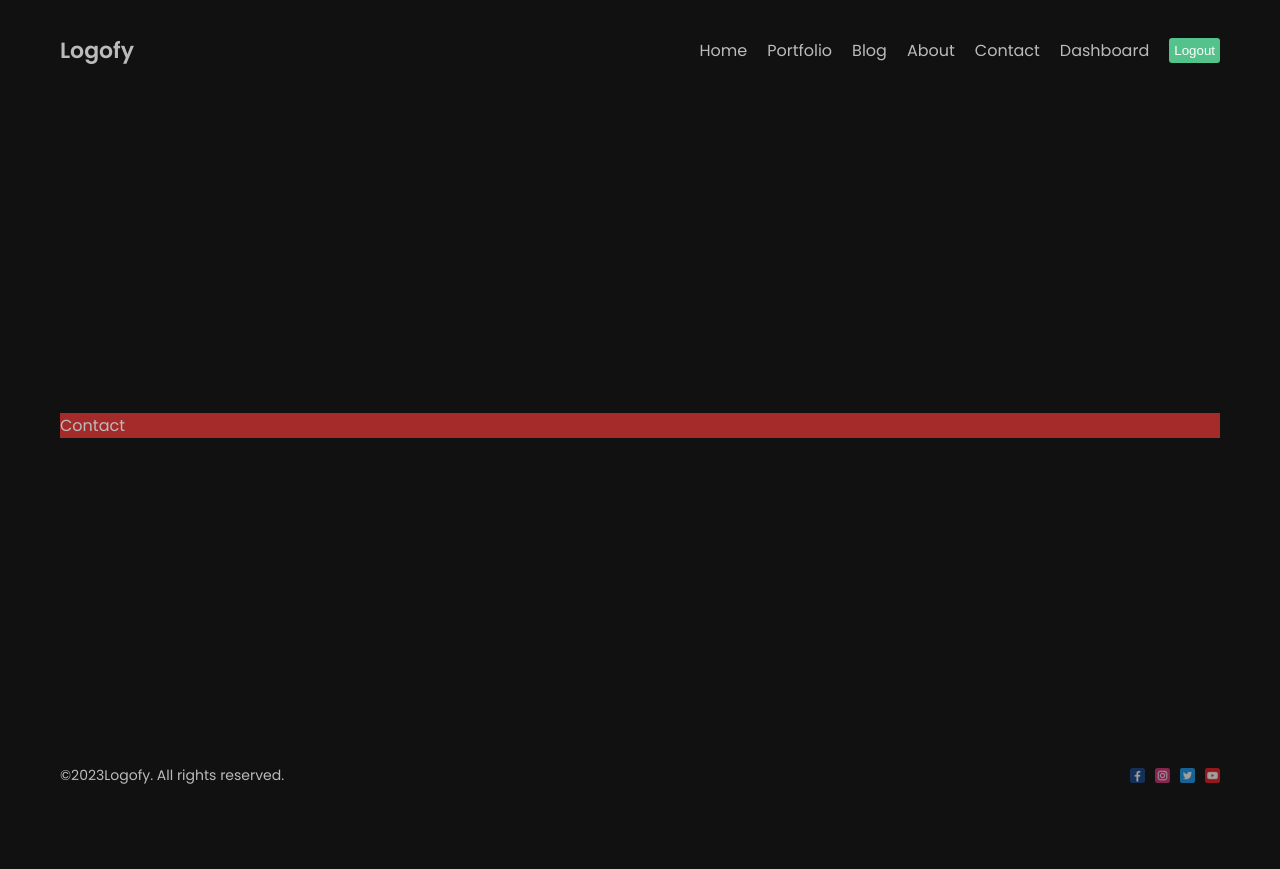
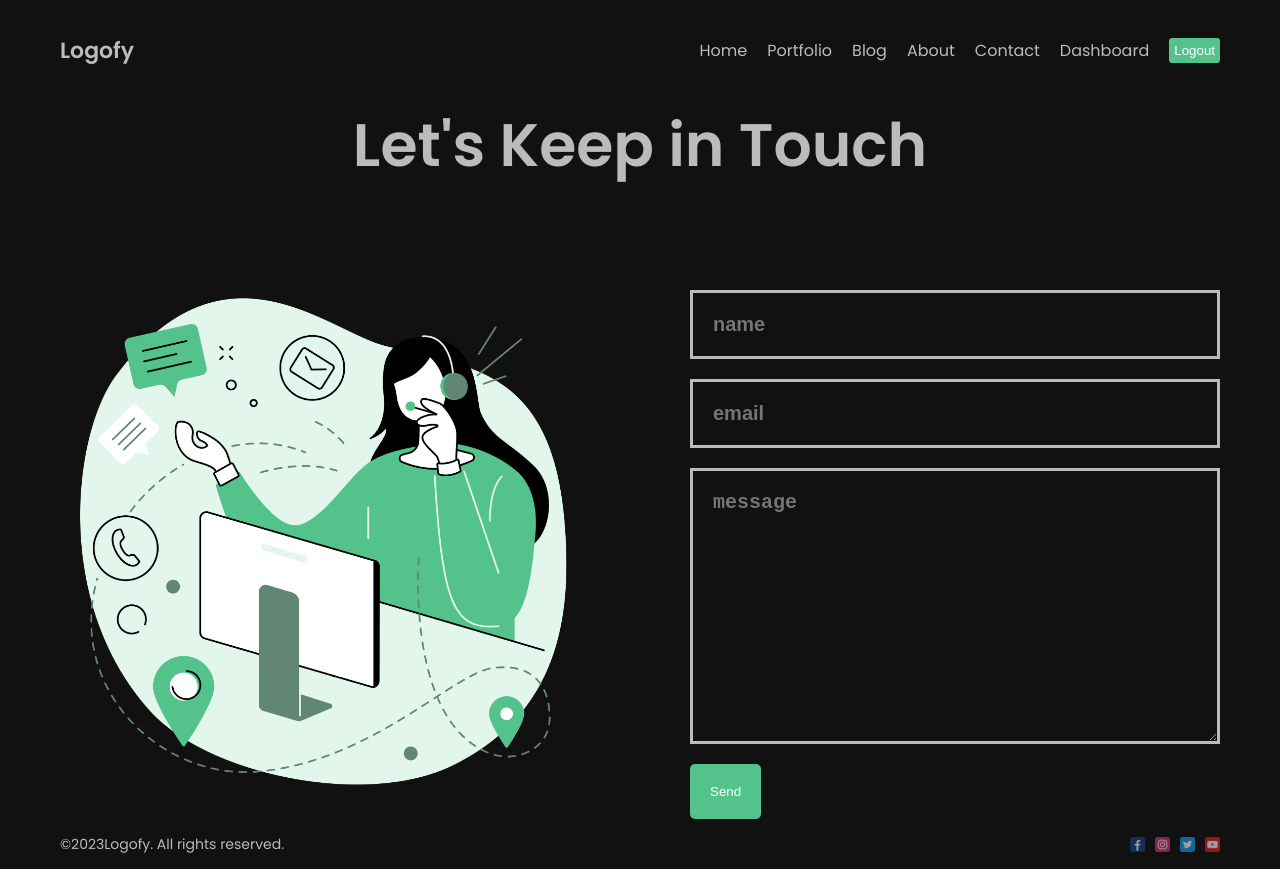
Before and after one commit to jalalbmnf/logofy-next-app, a Next.js app: page /contact in a window 1280 px wide. Before the commit the page ends 800 px from the top, so only its background shows below. Built offline with nearby package versions, Linux system fonts and the light colour scheme.

Commit message:
:construction: Added Contact page

```diff
--- a/src/app/contact/page.jsx
+++ b/src/app/contact/page.jsx
@@ -1,10 +1,40 @@
-import React from 'react';
-import styles from './page.module.css'
+import React from "react";
+import styles from "./page.module.css";
+import Image from "next/image";
+import Button from "@/components/Button/Button";
+
+export const metadata = {
+  title: "Lama Dev Contact Information",
+  description: "This is Contact Page",
+};
 
 const Contact = () => {
   return (
-    <div className={styles.container}>Contact</div>
-  )
-}
+    <div className={styles.container}>
+      <h1 className={styles.title}>Let's Keep in Touch</h1>
+      <div className={styles.content}>
+        <div className={styles.imgContainer}>
+          <Image
+            src="/contact.png"
+            alt=""
+            fill={true}
+            className={styles.image}
+          />
+        </div>
+        <form className={styles.form}>
+          <input type="text" placeholder="name" className={styles.input} />
+          <input type="text" placeholder="email" className={styles.input} />
+          <textarea
+            className={styles.textArea}
+            placeholder="message"
+            cols="30"
+            rows="10"
+          ></textarea>
+          <Button url="#" text="Send"/>
+        </form>
+      </div>
+    </div>
+  );
+};
 
-export default Contact
+export default Contact;
--- a/src/app/contact/page.module.css
+++ b/src/app/contact/page.module.css
@@ -1,3 +1,53 @@
-.container{
-    background-color: brown;
+.container {
 }
+
+.title {
+  font-size: 60px;
+  margin-bottom: 100px;
+  text-align: center;
+}
+
+.content {
+  display: flex;
+  align-items: center;
+  gap: 100px;
+}
+
+.imgContainer {
+  flex: 1;
+  height: 500px;
+  position: relative;
+}
+
+.image {
+  object-fit: contain;
+  animation: move 3s infinite ease alternate;
+}
+
+@keyframes move {
+  from {
+    transform: translateY(-15px);
+  }
+  to {
+    transform: translateY(0px) scale(1.05);
+  }
+}
+
+.form {
+  flex: 1;
+  display: flex;
+  flex-direction: column;
+  gap: 20px;
+}
+
+.input,
+.textArea {
+  padding: 20px;
+  background-color: transparent;
+  border: none;
+  outline: none;
+  color: #bbb;
+  border: 3px solid #bbb;
+  font-size: 20px;
+  font-weight: bold;
+}
```
